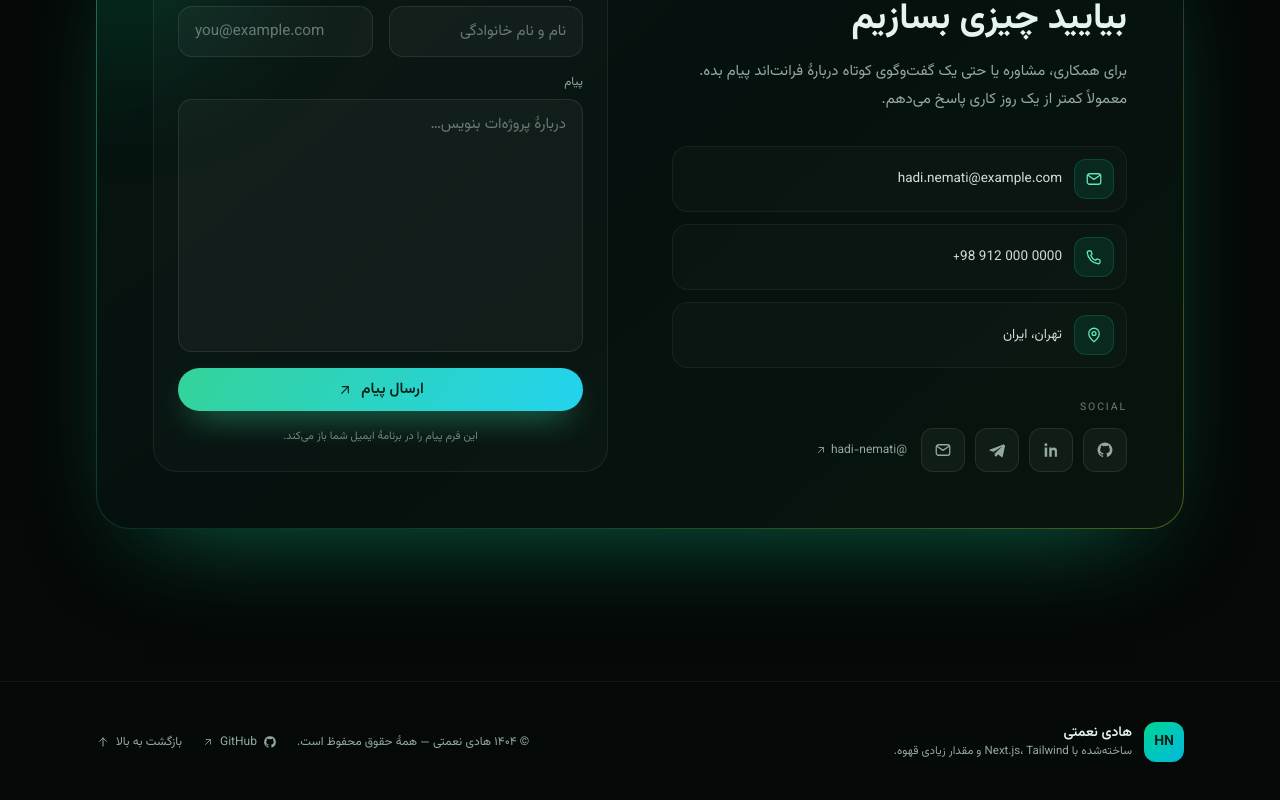
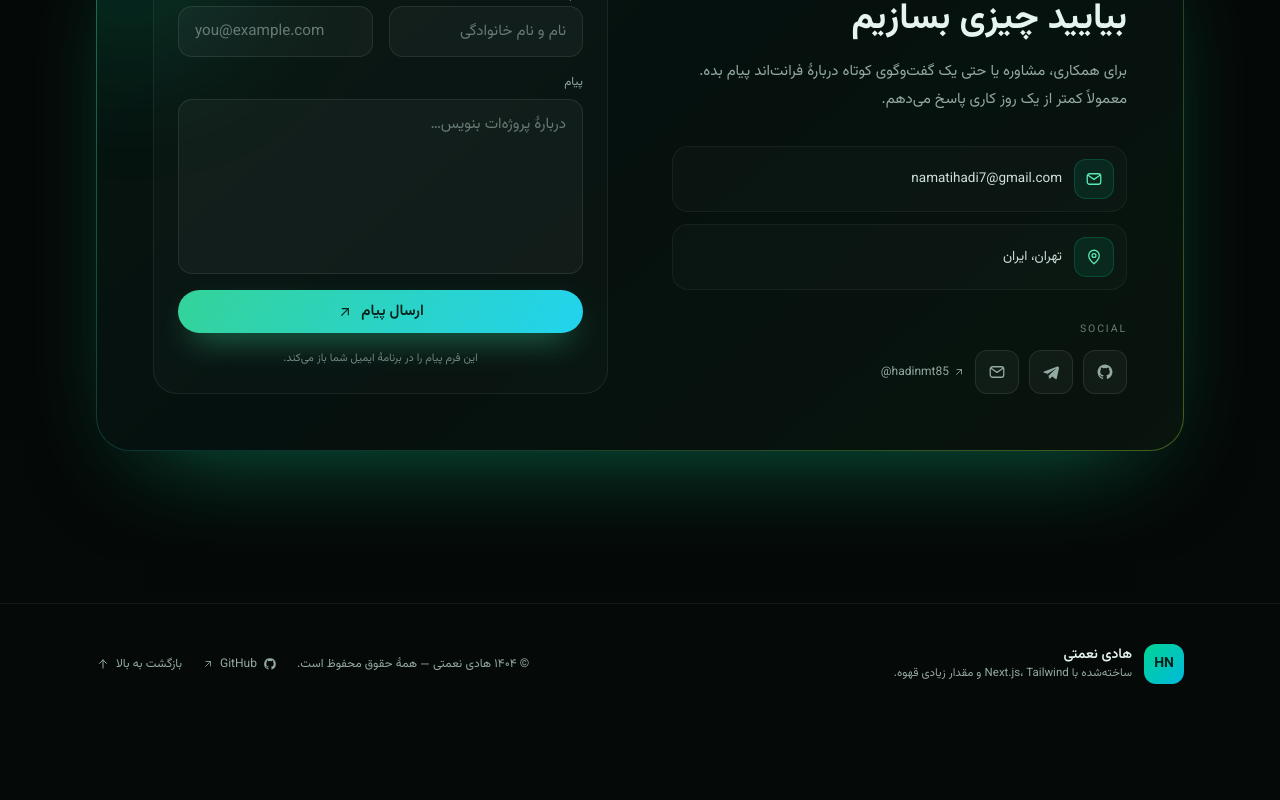
Before and after one commit to hadinmt85/hadi-portfolio, a Next.js app: page / in a window 1280 px wide. Shown: the part 3915-4715 px from the top of the page. After the commit the page ends 4639 px from the top, so only its background shows below. Built offline with nearby package versions, Linux system fonts and the light colour scheme.

Commit message:
Update GitHub, Telegram and email links

```diff
--- a/src/components/contact.tsx
+++ b/src/components/contact.tsx
@@ -4,12 +4,12 @@ import { useState } from "react";
 import { useLanguage } from "@/components/language-provider";
 import { Reveal } from "@/components/reveal";
 import { SectionHeading } from "@/components/section-heading";
-import { ArrowUpRight, Github, Linkedin, Mail, MapPin, Phone, Telegram } from "@/components/icons";
+import { ArrowUpRight, Github, Mail, MapPin, Telegram } from "@/components/icons";
+import { siteLinks } from "@/content/site";
 import type { Social } from "@/content/site";
 
 const socialIcons = {
   github: Github,
-  linkedin: Linkedin,
   telegram: Telegram,
   mail: Mail,
 };
@@ -52,7 +52,6 @@ export function Contact() {
 
   const rows = [
     { icon: Mail, label: contact.email, href: `mailto:${contact.email}`, value: contact.email, ltr: true },
-    { icon: Phone, label: contact.phone, href: `tel:${contact.phone.replace(/\s/g, "")}`, value: contact.phone, ltr: true },
     { icon: MapPin, label: contact.location, href: undefined, value: contact.location, ltr: false },
   ];
 
@@ -112,12 +111,13 @@ export function Contact() {
                         <SocialLink key={social.label} social={social} />
                       ))}
                       <a
-                        href="https://github.com/hadi-nemati"
+                        href={siteLinks.github}
                         target="_blank"
                         rel="noreferrer"
+                        dir="ltr"
                         className="ms-1 inline-flex items-center gap-1 text-[12px] text-muted transition-colors hover:text-emerald-300"
                       >
-                        @hadi-nemati
+                        {siteLinks.githubHandle}
                         <ArrowUpRight className="h-3 w-3" />
                       </a>
                     </div>
--- a/src/components/footer.tsx
+++ b/src/components/footer.tsx
@@ -2,6 +2,7 @@
 
 import { useLanguage } from "@/components/language-provider";
 import { ArrowDown, ArrowUpRight, Github } from "@/components/icons";
+import { siteLinks } from "@/content/site";
 
 export function Footer() {
   const { t, lang } = useLanguage();
@@ -25,7 +26,7 @@ export function Footer() {
             © {year} {t.hero.name} — {t.footer.rights}
           </span>
           <a
-            href="https://github.com/hadi-nemati"
+            href={siteLinks.github}
             target="_blank"
             rel="noreferrer"
             className="inline-flex items-center gap-1.5 transition-colors hover:text-emerald-300"
--- a/src/components/projects.tsx
+++ b/src/components/projects.tsx
@@ -4,6 +4,7 @@ import { useLanguage } from "@/components/language-provider";
 import { Reveal } from "@/components/reveal";
 import { SectionHeading } from "@/components/section-heading";
 import { ArrowUpRight, Github } from "@/components/icons";
+import { siteLinks } from "@/content/site";
 import type { Project } from "@/content/site";
 
 function ProjectArt({ project }: { project: Project }) {
@@ -73,7 +74,7 @@ export function Projects() {
           </Reveal>
           <Reveal delay={120}>
             <a
-              href="https://github.com/hadi-nemati"
+              href={siteLinks.github}
               target="_blank"
               rel="noreferrer"
               className="group inline-flex items-center gap-2 text-[13px] text-muted transition-colors hover:text-emerald-300"
--- a/src/content/site.ts
+++ b/src/content/site.ts
@@ -13,7 +13,7 @@ export type Project = {
   gradient: string;
   accent: string;
 };
-export type Social = { label: string; href: string; icon: "github" | "linkedin" | "telegram" | "mail" };
+export type Social = { label: string; href: string; icon: "github" | "telegram" | "mail" };
 export type NavItem = { id: string; label: string };
 
 export type SiteContent = {
@@ -60,7 +60,6 @@ export type SiteContent = {
     title: string;
     desc: string;
     email: string;
-    phone: string;
     location: string;
     form: {
       name: string;
@@ -82,12 +81,17 @@ export type SiteContent = {
   };
 };
 
-const EMAIL = "hadi.nemati@example.com";
-const PHONE = "+98 912 000 0000";
+const EMAIL = "namatihadi7@gmail.com";
 
-const github: Social = { label: "GitHub", href: "https://github.com/hadi-nemati", icon: "github" };
-const linkedin: Social = { label: "LinkedIn", href: "https://linkedin.com/in/hadi-nemati", icon: "linkedin" };
-const telegram: Social = { label: "Telegram", href: "https://t.me/hadi_nemati", icon: "telegram" };
+export const siteLinks = {
+  github: "https://github.com/hadinmt85",
+  githubHandle: "@hadinmt85",
+  telegram: "https://t.me/hadinmt85",
+  email: EMAIL,
+};
+
+const github: Social = { label: "GitHub", href: siteLinks.github, icon: "github" };
+const telegram: Social = { label: "Telegram", href: siteLinks.telegram, icon: "telegram" };
 const mail: Social = { label: "Email", href: `mailto:${EMAIL}`, icon: "mail" };
 
 export const site: Record<Lang, SiteContent> = {
@@ -187,7 +191,7 @@ export const site: Record<Lang, SiteContent> = {
           blurb: "داشبورد تحلیلی با نمودارهای زنده، فیلتر پیشرفته و خروجی اکسل.",
           tags: ["React", "TypeScript", "Recharts"],
           year: "۱۴۰۴",
-          href: "https://github.com/hadi-nemati",
+          href: siteLinks.github,
           gradient: "linear-gradient(135deg, #04211c 0%, #0f766e 55%, #0891b2 100%)",
           accent: "#a7f3d0",
         },
@@ -196,7 +200,7 @@ export const site: Record<Lang, SiteContent> = {
           blurb: "فروشگاه آنلاین با سبد خرید، پرداخت امن و پنل مدیریت سفارش‌ها.",
           tags: ["Next.js", "Stripe", "Tailwind"],
           year: "۱۴۰۳",
-          href: "https://github.com/hadi-nemati",
+          href: siteLinks.github,
           gradient: "linear-gradient(135deg, #041f1c 0%, #115e59 50%, #15803d 100%)",
           accent: "#bbf7d0",
         },
@@ -205,7 +209,7 @@ export const site: Record<Lang, SiteContent> = {
           blurb: "اپ مدیریت وظیفهٔ تیمی با درگ‌اند‌دراپ، حالت آفلاین و همگام‌سازی زنده.",
           tags: ["React", "Zustand", "PWA"],
           year: "۱۴۰۳",
-          href: "https://github.com/hadi-nemati",
+          href: siteLinks.github,
           gradient: "linear-gradient(135deg, #04211f 0%, #0e7490 55%, #4d7c0f 100%)",
           accent: "#d9f99d",
         },
@@ -214,7 +218,7 @@ export const site: Record<Lang, SiteContent> = {
           blurb: "سایت شرکتی دوزبانه با سرعت بالا، ساختار سئو‌محور و مدیریت محتوا.",
           tags: ["Next.js", "i18n", "SEO"],
           year: "۱۴۰۲",
-          href: "https://github.com/hadi-nemati",
+          href: siteLinks.github,
           gradient: "linear-gradient(135deg, #0a1220 0%, #134e4a 55%, #0f766e 100%)",
           accent: "#a7f3d0",
         },
@@ -225,7 +229,6 @@ export const site: Record<Lang, SiteContent> = {
       title: "بیایید چیزی بسازیم",
       desc: "برای همکاری، مشاوره یا حتی یک گفت‌وگوی کوتاه دربارهٔ فرانت‌اند پیام بده. معمولاً کمتر از یک روز کاری پاسخ می‌دهم.",
       email: EMAIL,
-      phone: PHONE,
       location: "تهران، ایران",
       form: {
         name: "نام",
@@ -238,7 +241,7 @@ export const site: Record<Lang, SiteContent> = {
         note: "این فرم پیام را در برنامهٔ ایمیل شما باز می‌کند.",
         success: "برنامهٔ ایمیل باز شد. اگر باز نشد، مستقیم به من ایمیل بزن.",
       },
-      socials: [github, linkedin, telegram, mail],
+      socials: [github, telegram, mail],
     },
     footer: {
       tagline: "ساخته‌شده با Next.js، Tailwind و مقدار زیادی قهوه.",
@@ -343,7 +346,7 @@ export const site: Record<Lang, SiteContent> = {
           blurb: "Analytics dashboard with live charts, advanced filtering and CSV export.",
           tags: ["React", "TypeScript", "Recharts"],
           year: "2025",
-          href: "https://github.com/hadi-nemati",
+          href: siteLinks.github,
           gradient: "linear-gradient(135deg, #04211c 0%, #0f766e 55%, #0891b2 100%)",
           accent: "#a7f3d0",
         },
@@ -352,7 +355,7 @@ export const site: Record<Lang, SiteContent> = {
           blurb: "Online shop with cart, secure checkout and an order management panel.",
           tags: ["Next.js", "Stripe", "Tailwind"],
           year: "2024",
-          href: "https://github.com/hadi-nemati",
+          href: siteLinks.github,
           gradient: "linear-gradient(135deg, #041f1c 0%, #115e59 50%, #15803d 100%)",
           accent: "#bbf7d0",
         },
@@ -361,7 +364,7 @@ export const site: Record<Lang, SiteContent> = {
           blurb: "Team task app with drag & drop, offline mode and live sync.",
           tags: ["React", "Zustand", "PWA"],
           year: "2024",
-          href: "https://github.com/hadi-nemati",
+          href: siteLinks.github,
           gradient: "linear-gradient(135deg, #04211f 0%, #0e7490 55%, #4d7c0f 100%)",
           accent: "#d9f99d",
         },
@@ -370,7 +373,7 @@ export const site: Record<Lang, SiteContent> = {
           blurb: "Bilingual corporate site with great speed, SEO structure and a CMS.",
           tags: ["Next.js", "i18n", "SEO"],
           year: "2023",
-          href: "https://github.com/hadi-nemati",
+          href: siteLinks.github,
           gradient: "linear-gradient(135deg, #0a1220 0%, #134e4a 55%, #0f766e 100%)",
           accent: "#a7f3d0",
         },
@@ -381,7 +384,6 @@ export const site: Record<Lang, SiteContent> = {
       title: "Let's build something",
       desc: "Drop me a line about a project, a collaboration, or just to talk front-end. I usually reply within one business day.",
       email: EMAIL,
-      phone: PHONE,
       location: "Tehran, Iran",
       form: {
         name: "Name",
@@ -394,7 +396,7 @@ export const site: Record<Lang, SiteContent> = {
         note: "This form opens the message in your email app.",
         success: "Your email app should be open. If not, mail me directly.",
       },
-      socials: [github, linkedin, telegram, mail],
+      socials: [github, telegram, mail],
     },
     footer: {
       tagline: "Built with Next.js, Tailwind and a lot of coffee.",
```
